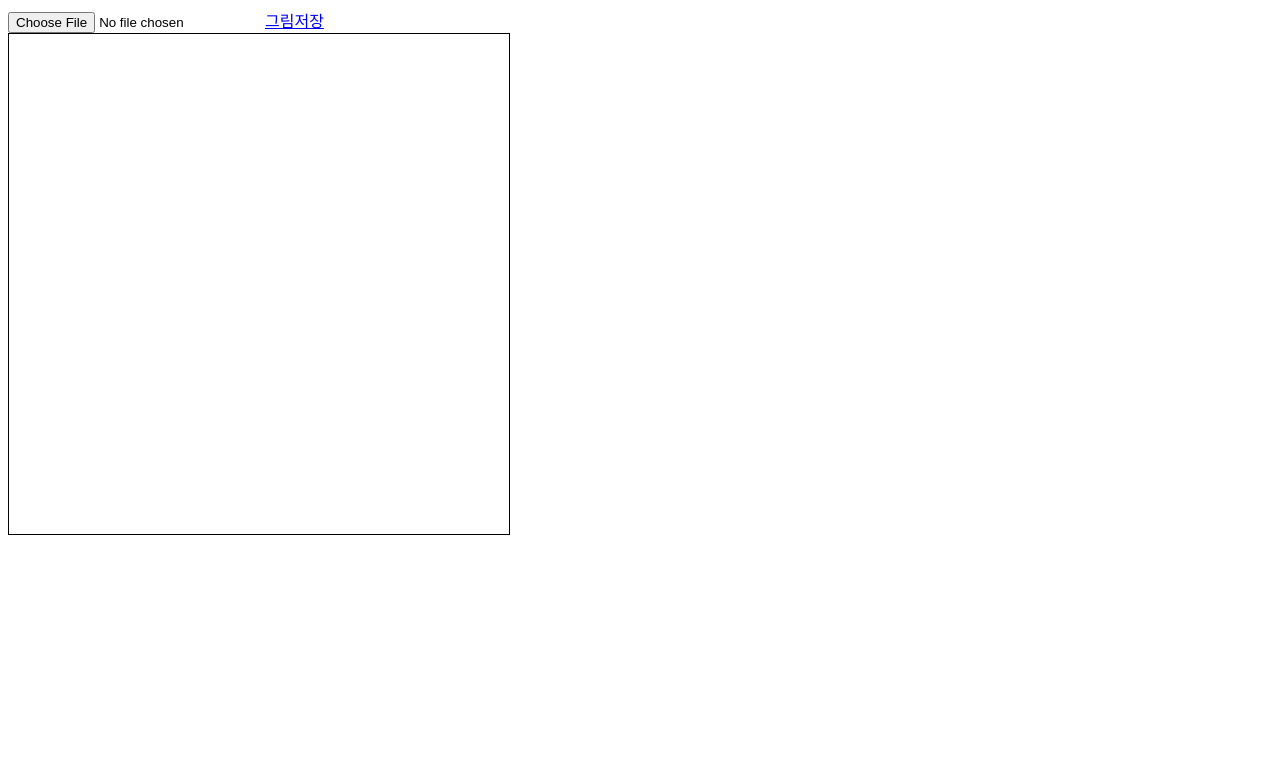
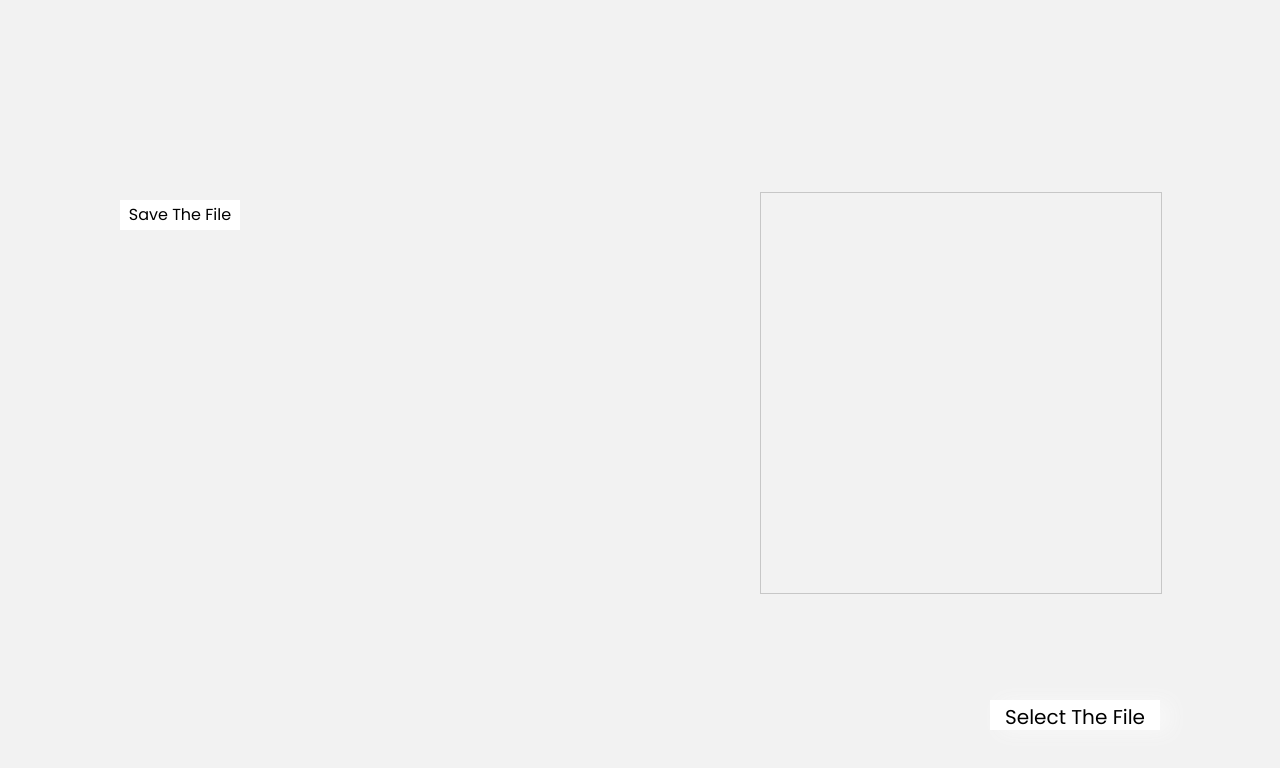
Before and after one commit to choitjddn0311/Choi_skill-camp, a plain HTML site: page canvas/canvas.html in a window 1280 px wide. Drawn offline with Linux system fonts and the light colour scheme.

Commit message:
style : style fix

```diff
--- a/canvas/canvas.html
+++ b/canvas/canvas.html
@@ -8,10 +8,11 @@
 </head>
 <body>
     <form action="">
-        <input type="file" id="photo" accept="image/*">
-        <a href="#" onclick="saveCanvas(this)">그림저장</a>
+        <label for="photo" class="imgUpload">select the file</label>
+        <input type="file" id="photo" accept="image/*" style="display: none;">
+        <a href="#" onclick="saveCanvas(this)" id="imgSave">save the file</a>
     </form>
-    <canvas id="myCanvas" width="500" height="500"></canvas>
+    <canvas id="myCanvas" width="400" height="400"></canvas>
     <script src="script/canvas.js"></script>
 </body>
 </html>
--- a/canvas/script/canvas.js
+++ b/canvas/script/canvas.js
@@ -26,7 +26,7 @@ const mouseDown = (e) => {
     drawing = true
     lastX = e.clientX
     lastY = e.clientY
-    drawLine(lastx , lastY)
+    drawLine(lastX , lastY)
 }
 const mouseMove = (e) => {
     if (! drawing) return
--- a/canvas/style/canvas.css
+++ b/canvas/style/canvas.css
@@ -1,3 +1,45 @@
+@import url('https://fonts.googleapis.com/css2?family=Poppins:ital,wght@0,100;0,200;0,300;0,400;0,500;0,600;0,700;0,800;0,900;1,100;1,200;1,300;1,400;1,500;1,600;1,700;1,800;1,900&display=swap');
+* {
+    margin: 0;
+    padding: 0;
+    box-sizing: border-box;
+    font-family: "Poppins" , sans-serif;
+}
+body {
+    background: #f2f2f2;
+}
 canvas {
-    border: 1px solid #000;
+    border: 1px solid #c7c7c7;
+    margin-top: 15%;
+    margin-left: 760px;
 }
+.imgUpload {
+    display: block;
+    width: 170px;
+    height: 30px;
+    background: #fff;
+    text-align: center;
+    font-size: 20px;
+    padding: 10px;
+    position: absolute;
+    top: 700px;
+    left: 990px;
+    line-height: 15px;
+    box-shadow: 10px 2px 20px #f8f8f8;
+    text-transform: capitalize;
+    cursor: pointer;
+}
+#imgSave {
+    display: block;
+    text-decoration: none;
+    color: black;
+    background: #fff;
+    width: 120px;
+    height: 30px;
+    line-height: 30px;
+    text-align: center;
+    text-transform: capitalize;
+    position: absolute;
+    top: 25%;
+    right: 1040px;
+}
```
